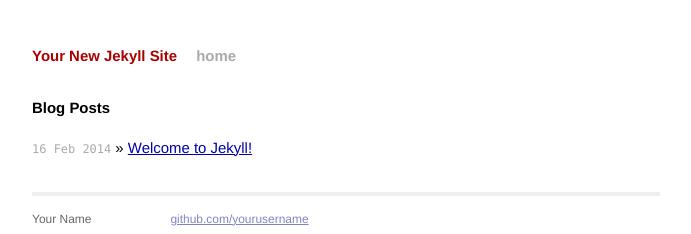
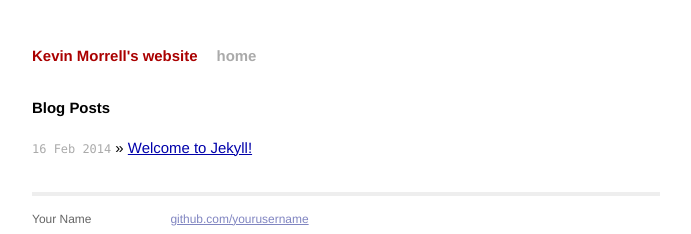
Before and after one commit to kmorrell27/kmorrell27.github.io, a Jekyll site: the page built from index.html, in a window 1280 px wide. Shown: the top 234 px of the page, without its empty margins (294-985 px from the left). Built offline with Jekyll 4.4.1, drawn with Linux system fonts in a browser that asks for light colours; Markdown is read by kramdown in place of the engine named in the settings.

```diff
--- /dev/null
+++ b/CNAME
@@ -0,0 +1 @@
+kmorrell.com
--- a/_config.yml
+++ b/_config.yml
@@ -1,3 +1,3 @@
-name: Your New Jekyll Site
+name: Kevin Morrell's website
 markdown: redcarpet
 pygments: true
```
